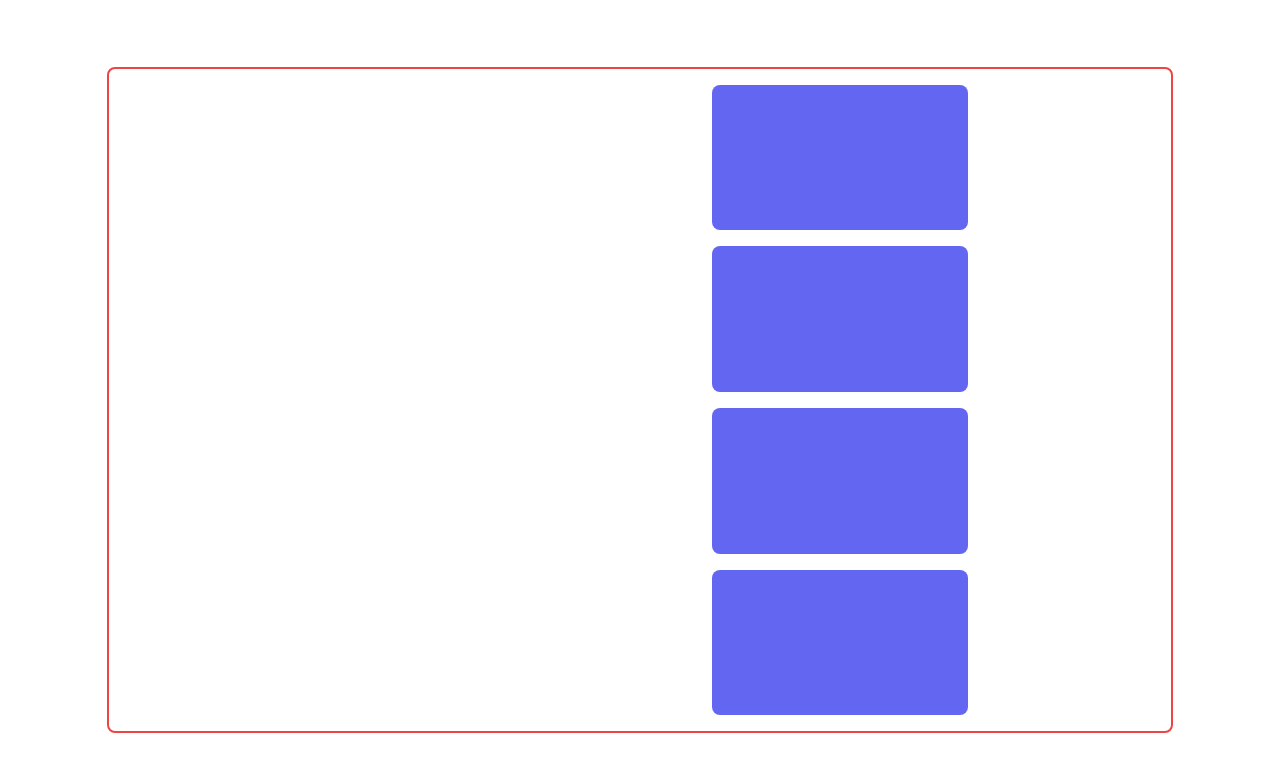
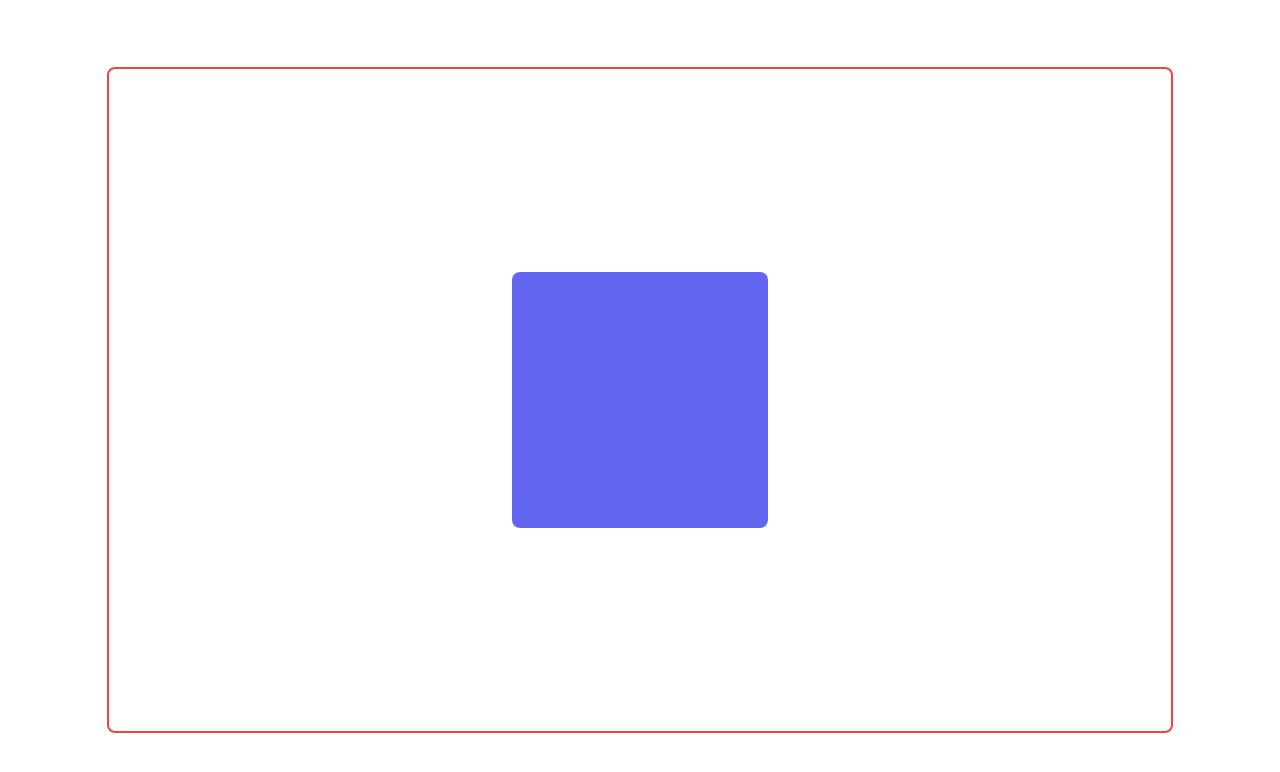
Before and after one commit to mahmud035/Level-2-Frontend-Track-All-Modules, a React (Vite) app in the folder 7. Introduction To Framer Motion/framer-motion-introduction/: page / in a window 1280 px wide. Shown: the top 772 px of the page. Built offline with nearby package versions, Linux system fonts and the light colour scheme.

Commit message:
7-7 Framer Motion Hook - UseCycle()

```diff
--- a/7. Introduction To Framer Motion/framer-motion-introduction/src/App.tsx
+++ b/7. Introduction To Framer Motion/framer-motion-introduction/src/App.tsx
@@ -3,7 +3,8 @@
 // import Lesson3 from './pages/Lesson3';
 // import Lesson4 from './pages/Lesson4';
 // import Lesson5 from './pages/Lesson5';
-import Lesson6 from './pages/Lesson6';
+// import Lesson6 from './pages/Lesson6';
+import Lesson7 from './pages/Lesson7';
 
 const App = () => {
   return (
@@ -13,7 +14,8 @@ const App = () => {
       {/* <Lesson3 /> */}
       {/* <Lesson4 /> */}
       {/* <Lesson5 /> */}
-      <Lesson6 />
+      {/* <Lesson6 /> */}
+      <Lesson7 />
     </div>
   );
 };
--- /dev/null
+++ b/7. Introduction To Framer Motion/framer-motion-introduction/src/pages/Lesson7.tsx
@@ -0,0 +1,24 @@
+import { motion, useCycle } from 'framer-motion';
+
+const boxAnimation = [
+  { x: 0, y: 0, opacity: 1 },
+  { x: 100, y: 100, opacity: 0.8 },
+  { x: -100, y: 100, opacity: 0.6 },
+  { x: -100, y: -100, opacity: 0 },
+];
+
+const Lesson7 = () => {
+  const [animate, cycleAnimate] = useCycle(...boxAnimation);
+
+  return (
+    <div className="flex flex-col items-center justify-center gap-4 p-4 border-2 border-red-500 rounded-lg size-5/6 ">
+      <motion.div
+        className="flex flex-wrap gap-4 bg-indigo-500 rounded-lg size-64"
+        animate={animate}
+        onTap={() => cycleAnimate()}
+      ></motion.div>
+    </div>
+  );
+};
+
+export default Lesson7;
```
